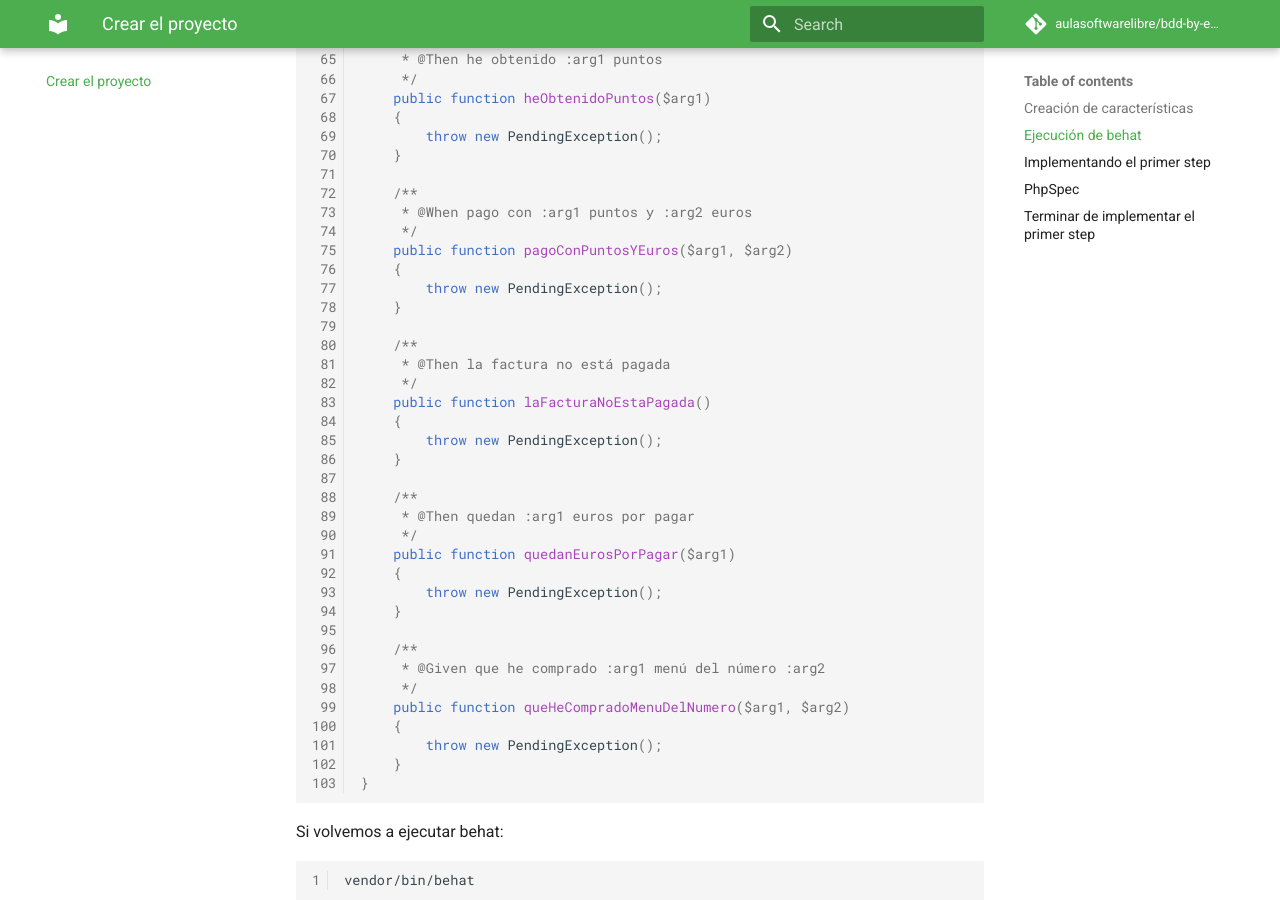
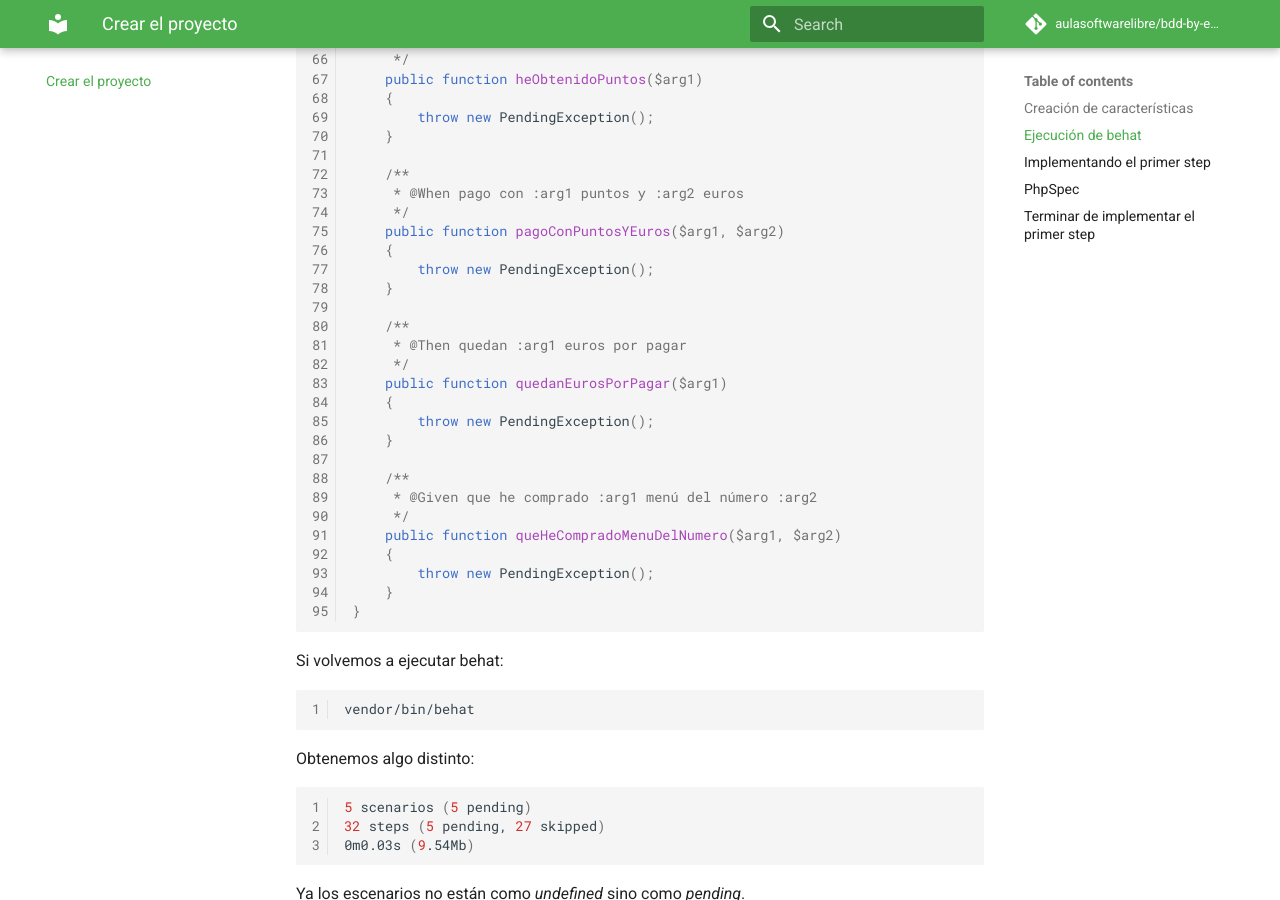
Before and after one commit to aulasoftwarelibre/bdd-by-example-docs, an MkDocs documentation site: the page built from docs/start-project.md, in a window 1280 px wide and 900 px high, scrolled down 4170 px. Built offline with MkDocs 1.6.1 and Material for MkDocs 9.7.7, drawn with Linux system fonts in a browser that asks for light colours; comment, search, counter and statistics services are not loaded; old or Windows-style settings are respelled for this version of MkDocs; some of the changed text lies outside the part shown.

Commit message:
Eliminado un paso innecesario
Signed-off-by: Sergio Gómez <sergio@uco.es>

```diff
--- a/docs/start-project.md
+++ b/docs/start-project.md
@@ -71,8 +71,7 @@
             Dado que he comprado 5 menús del número 1
             Cuando pido la cuenta recibo una factura de 55 euros
             Y pago con 550 puntos y 0 euros
-            Entonces la factura no está pagada
-            Y quedan 5 euros por pagar
+            Entonces quedan 5 euros por pagar
 
         Escenario: Comprar menús de varios tipos
             Dado que he comprado 1 menú del número 1
@@ -189,14 +188,6 @@
          * @When pago con :arg1 puntos y :arg2 euros
          */
         public function pagoConPuntosYEuros($arg1, $arg2)
-        {
-            throw new PendingException();
-        }
-
-        /**
-         * @Then la factura no está pagada
-         */
-        public function laFacturaNoEstaPagada()
         {
             throw new PendingException();
         }
@@ -675,14 +666,6 @@
         }
 
         /**
-         * @Then la factura no está pagada
-         */
-        public function laFacturaNoEstaPagada()
-        {
-            throw new PendingException();
-        }
-
-        /**
          * @Then quedan :arg1 euros por pagar
          */
         public function quedanEurosPorPagar($arg1)
```
Also changed, not shown: docs/first-scenario.md (+0 -16 lines), docs/fourth-scenario.md (+1 -2 lines), docs/modelling.md (+1 -2 lines).
